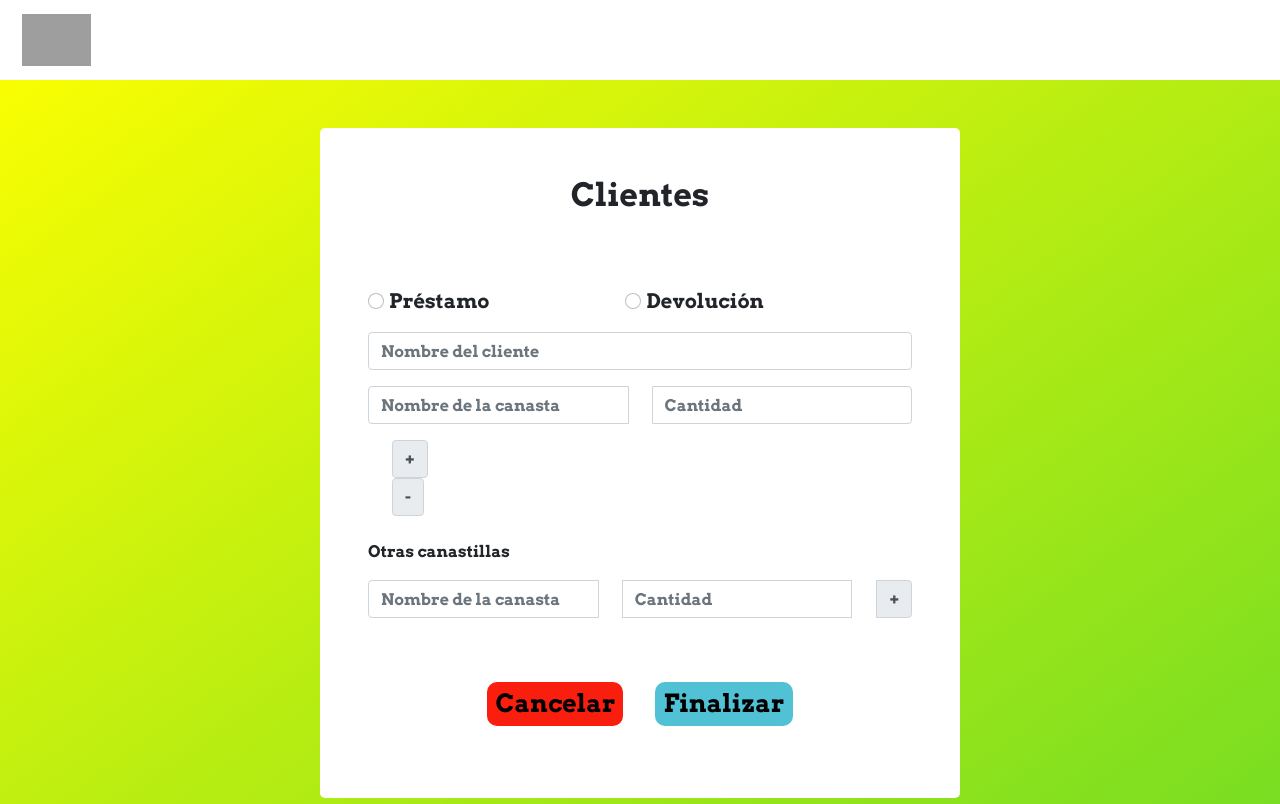
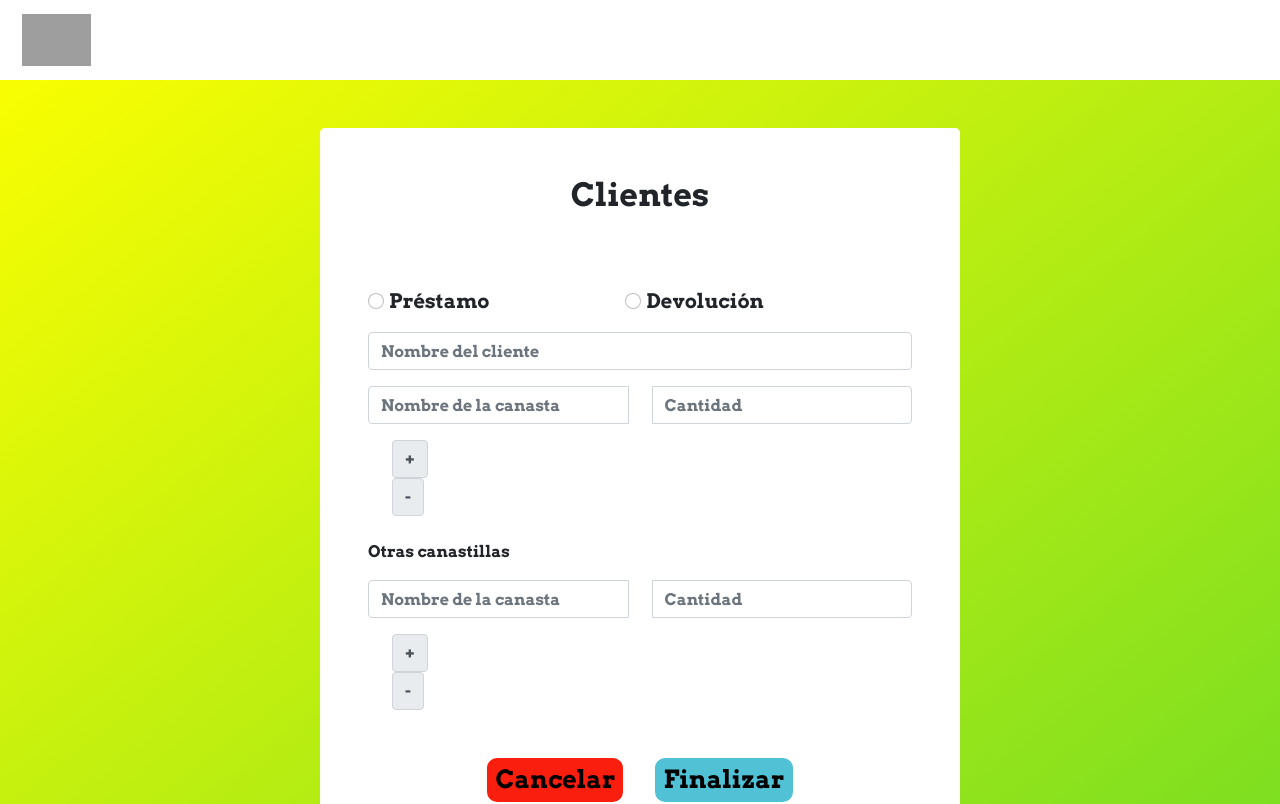
Before and after one commit to LeisyVasquez/SEIRC, a React (Create React App) app in the folder client/: page /loanReturnClient in a window 1280 px wide. Shown: the top 804 px of the page. Built offline with nearby package versions, Linux system fonts and the light colour scheme; grey boxes are pictures that could not be loaded.

Commit message:
Se realiza la funcionalidad de añadir canastas en Devolucion

```diff
--- a/client/src/components/loanReturnClient.jsx
+++ b/client/src/components/loanReturnClient.jsx
@@ -8,18 +8,29 @@ import ButtonCancel from './base/buttonCancel';
 
 
 const LoanReturnClient = () => {
-    const [basketsList,setBasketsList] = useState([{id:1}]);
+    const [basketsList,setBasketsList] = useState([{id:1,typeBaskets:"",quantity:0}]);
+    const [basketsListOther,setBasketsListOther] = useState([{id:1,typeBaskets:"",quantity:0}]);
 
-    const addBasket = ()=>{
-        setBasketsList(basketsList=>[...basketsList,{id:basketsList[basketsList.length-1].id+1}]);
-        console.log(basketsList);
-    }
+
+    const addBasket = () => setBasketsList(basketsList=>[...basketsList,{id:basketsList[basketsList.length-1].id+1,typeBaskets:"",quantity:0}]);
+    const addBasketOther = () => setBasketsListOther(basketsListOther=>[...basketsListOther,{id:basketsListOther[basketsListOther.length-1].id+1,typeBaskets:"",quantity:0}]);
+
     const deleteBasket = ()=>{
         if(basketsList.length!==1){
             const basketsListUpdate = basketsList.filter(({ id }) => id !== basketsList[basketsList.length-1].id);
-            setBasketsList(basketsListUpdate)
+            setBasketsList(basketsListUpdate);
         }
     }
+    const deleteBasketOther = ()=>{
+        if(basketsListOther.length!==1){
+            const basketsListUpdate = basketsListOther.filter(({ id }) => id !== basketsListOther[basketsListOther.length-1].id);
+            setBasketsListOther(basketsListUpdate);
+        }
+    }
+
+    const onChangeFields = (e) => {basketsList[e.target.id-1][e.target.name] = e.target.value;  console.log(basketsList)}
+    const onChangeFieldsOther = (e) => {basketsListOther[e.target.id-1][e.target.name] = e.target.value; console.log(basketsListOther)}
+
 
 
     return (
@@ -41,29 +52,34 @@ const LoanReturnClient = () => {
                             <option>Juan</option>
                         </datalist>
                     {basketsList.map((basket)=>(
-                        <div class="input-group mb-3">
-                        <input type="text" class="form-control mr-4" placeholder="Nombre de la canasta" list="listacanastas" />
+                        <div key={basket.id} class="input-group mb-3" >
+                        <input type="text" name="typeBaskets" id={basket.id} onChange={onChangeFields} class="form-control mr-4" placeholder="Nombre de la canasta" list="listacanastas" />
                         <datalist id="listacanastas">
                             <option>Verde</option>
                             <option>Amarilla</option>
                         </datalist>
-                        <input type="text" class="form-control" placeholder="Cantidad" />
+                        <input type="text" name="quantity" id={basket.id} onChange={onChangeFields} class="form-control" placeholder="Cantidad" />
                         </div>
                     ))}
-                    <button type="button" class="input-group-text ml-4" onClick={addBasket}> + </button>
+                    <button type="button" class="input-group-text ml-4" onClick={addBasket} > + </button>
                     <button type="button" class="input-group-text ml-4" onClick={deleteBasket}> - </button>
 
                     <section className="mt-4">
                         <p class="text-start mt-4 mb-3">Otras canastillas</p>
-                        <div class="input-group mb-3">
-                            <input type="text" class="form-control mr-4" placeholder="Nombre de la canasta" list="listacanastas" />
-                            <datalist id="listacanastas">
-                                <option>Samuel</option>
-                                <option>Juan Pablo</option>
-                            </datalist>
-                            <input type="text" class="form-control" placeholder="Cantidad" />
-                            <span class="input-group-text ml-4">+</span>
+
+                        {basketsListOther.map((basket)=>(
+                        <div key={basket.id} class="input-group mb-3" >
+                        <input type="text" name="typeBaskets" id={basket.id} onChange={onChangeFieldsOther} class="form-control mr-4" placeholder="Nombre de la canasta" list="listacanastas" />
+                        <datalist id="listacanastas">
+                            <option>Verde</option>
+                            <option>Amarilla</option>
+                        </datalist>
+                        <input type="text" name="quantity" id={basket.id} onChange={onChangeFieldsOther} class="form-control" placeholder="Cantidad" />
                         </div>
+                        ))}
+                    <button type="button" class="input-group-text ml-4" onClick={addBasketOther}> + </button>
+                    <button type="button" class="input-group-text ml-4" onClick={deleteBasketOther}> - </button>
+
                     </section>
                     <ButtonCancel/>
                     <button type="button" className="boton2 mt-5 ml-3 w-40 h-50">Finalizar</button>
```
